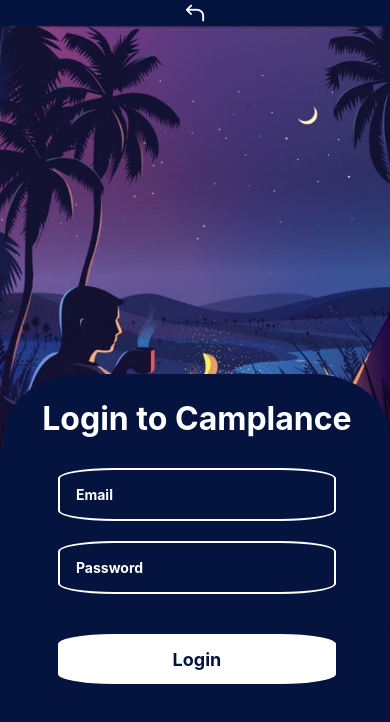
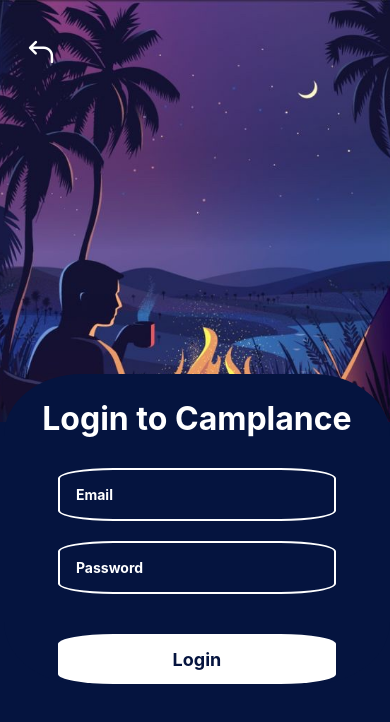
Before and after one commit to aravindkrishna2008/lec-hack-client, a React Native app: screen /Login in a window 390 px wide. Shown: the top 722 px of the page. Built offline with nearby package versions, Linux system fonts and the light colour scheme; no server answers.

Commit message:
added back button

```diff
--- a/src/screens/LoginPage.js
+++ b/src/screens/LoginPage.js
@@ -34,12 +34,12 @@
         }}
       >
         <View style={styles.container}>
-          <AntDesign
-            name="back"
-            size={24}
-            color="white"
+          <TouchableOpacity
             style={styles.backButton}
-          />
+            onPress={() => navigate("Home")}
+          >
+            <AntDesign name="back" size={32} color="white" />
+          </TouchableOpacity>
           <Image
             style={styles.img}
             source={require("../../assets/imgs/IMG2.jpg")}
@@ -140,6 +140,10 @@
     fontSize: 18,
   },
   backButton: {
+    position: "absolute",
     zIndex: 99,
+    left: 0,
+    top: 10,
+    padding: 25,
   },
 });
--- a/src/screens/SignUpPage.js
+++ b/src/screens/SignUpPage.js
@@ -11,6 +11,7 @@
   TextInput,
 } from "react-native";
 import { auth } from "../../firebase_init";
+import { AntDesign } from "@expo/vector-icons";
 import { db } from "../../firebase_init";
 import {
   createUserWithEmailAndPassword,
@@ -42,7 +43,18 @@
   };
 
   return (
+    <TouchableWithoutFeedback
+      onPress={() => {
+        Keyboard.dismiss();
+      }}
+    >
       <View style={styles.container}>
+        <TouchableOpacity
+          style={styles.backButton}
+          onPress={() => navigate("Home")}
+        >
+          <AntDesign name="back" size={32} color="white" />
+        </TouchableOpacity>
         <Image
           style={styles.img}
           source={require("../../assets/imgs/IMG2.jpg")}
@@ -84,6 +96,7 @@
           </TouchableOpacity>
         </View>
       </View>
+    </TouchableWithoutFeedback>
   );
 };
 
@@ -142,6 +155,13 @@
     fontWeight: "bold",
     fontSize: 18,
   },
+  backButton: {
+    position: "absolute",
+    zIndex: 99,
+    left: 0,
+    top: 10,
+    padding: 25,
+  },
 });
 
 export default SignUpScreen;
```
Lines whose indentation alone changed are shown as unchanged.
